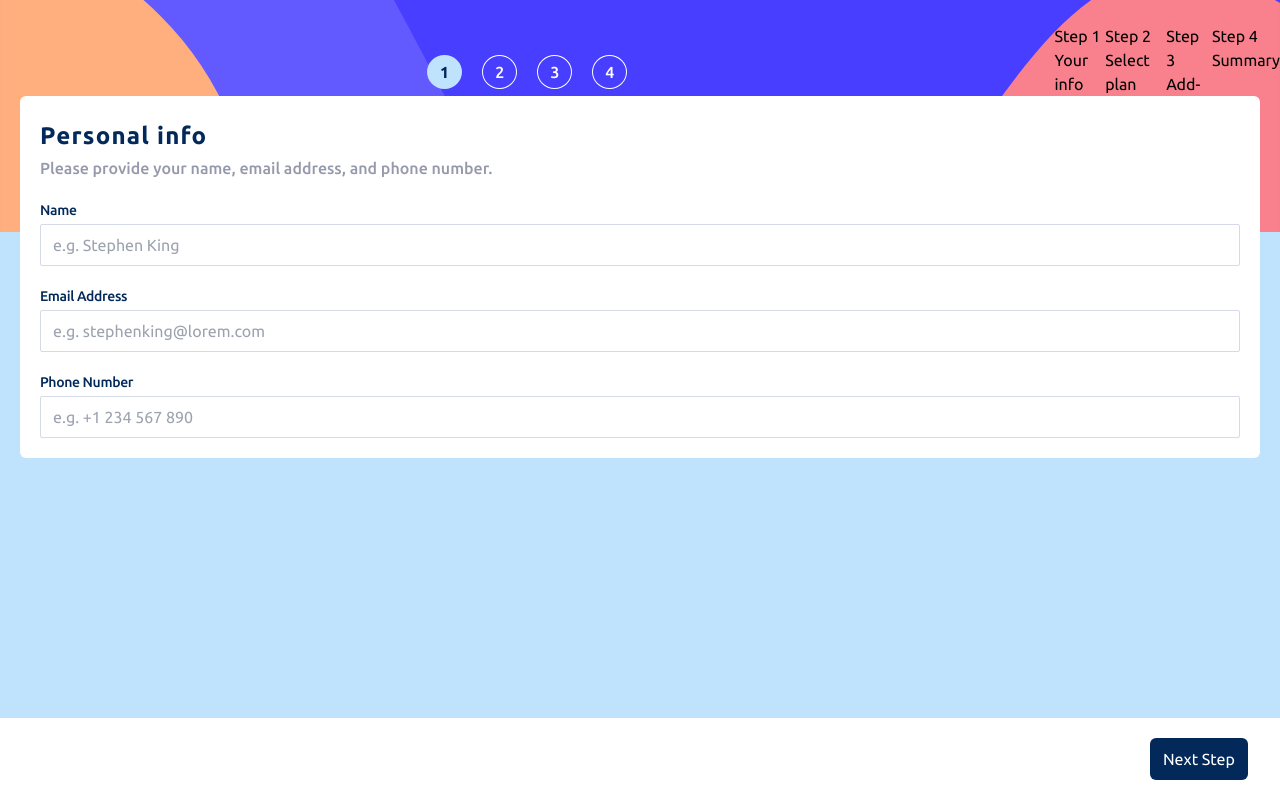
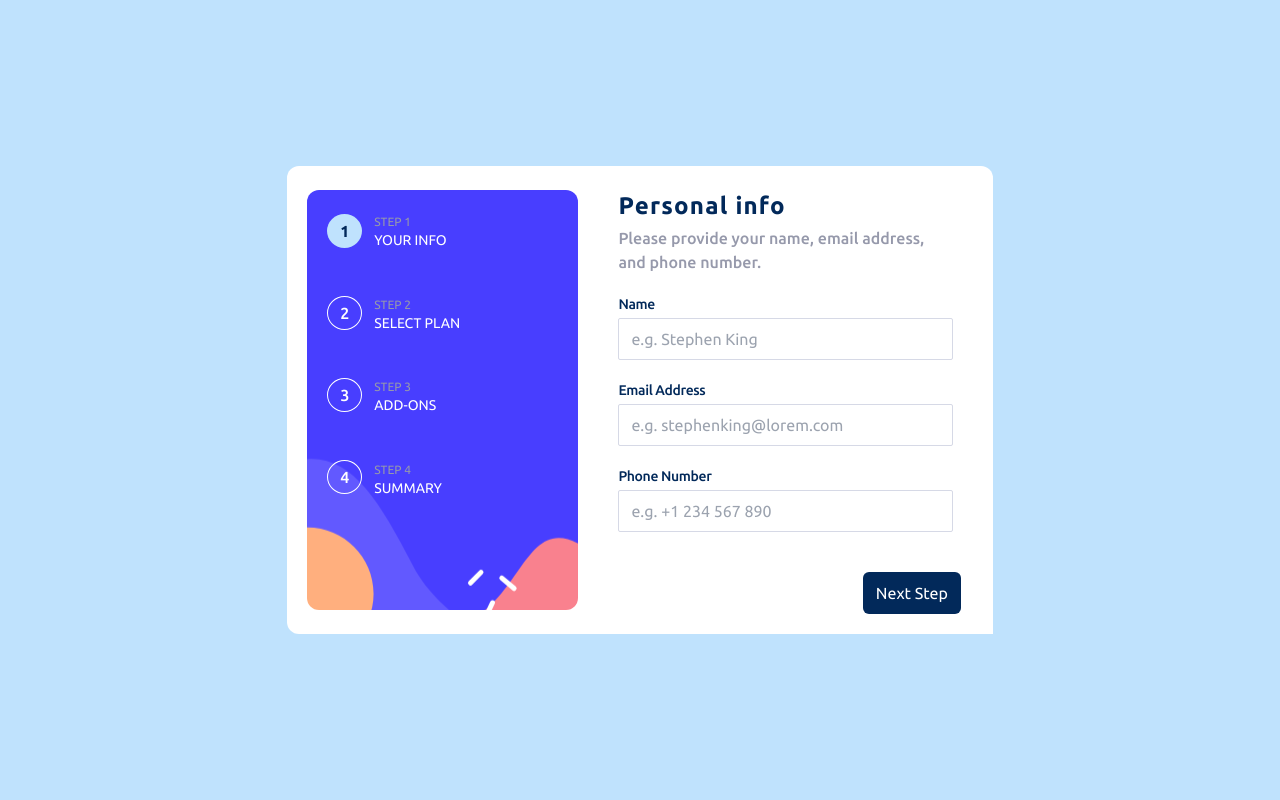
Before and after one commit to Aik-202/aik-multi-step-form, a React (Vite) app in the folder multi-step_form/: page / in a window 1280 px wide. Built offline with nearby package versions, Linux system fonts and the light colour scheme.

Commit message:
I made the personal info page responsive for all screen sizes, will work on 540 and 280 for perfection tho

```diff
--- a/multi-step_form/index.html
+++ b/multi-step_form/index.html
@@ -8,7 +8,8 @@
     <title>Assurance Ikogwe | Multi-step form</title>
   </head>
   <body>
-    <main id="root" class="h-screen bg-light-blue">
+    <main id="root" class="h-screen bg-light-blue sm:flex sm:flex-wrap sm:justify-center
+    sm:items-center sm:content-center sm:px-10">
       <div class="attribution">
         Challenge by <a href="https://www.frontendmentor.io?ref=challenge" target="_blank">Frontend Mentor</a>.
         Coded by<a href="https://github.com/Aik-202/aik-ecommerce-product-page.git">Assurance Ikogwe</a>.
--- a/multi-step_form/src/Components/Form/PersonalInfo.jsx
+++ b/multi-step_form/src/Components/Form/PersonalInfo.jsx
@@ -4,7 +4,8 @@ import { FormHeaders } from '../'
 export default function PersonalInfo() {
   return (
     <section>
-      <div className='bg-white flex flex-col space-y-5 justify-center content-center px-5 absolute h-max top-24 right-0 left-0 py-5 mx-5 rounded-md'>
+      <div className='bg-white flex flex-col space-y-5 justify-center content-center px-5
+      absolute h-max top-24 right-0 left-0 py-5 mx-5 rounded-md sm:static'>
         <FormHeaders personal={true} plans={false} addons={false} finished={false}/>
         <div className='flex flex-col space-y-1'>
           <label htmlFor="name" className='text-marine font-medium tracking-tight text-sm'>Name</label>
@@ -22,7 +23,8 @@ export default function PersonalInfo() {
           border-solid border-light-gray rounded-sm py-2 px-3' />
         </div>
       </div>
-      <div className='flex flex-wrap items-end content-end justify-end bg-white py-5 pr-8 absolute bottom-0 right-0 left-0'>
+      <div className='flex flex-wrap items-end content-end justify-end bg-white
+      py-5 pr-8 absolute bottom-0 right-0 left-0 sm:static'>
         <button className='border-[1px] border-solid border-transparent rounded-md px-3 py-2 text-white
         bg-marine'>Next Step</button>
       </div>
--- a/multi-step_form/src/Components/Navigation/NavBar.jsx
+++ b/multi-step_form/src/Components/Navigation/NavBar.jsx
@@ -3,7 +3,8 @@ import { NavItems, NavList } from '../'
 
 export default function NavBar(props) {
   return (
-   <nav className='flex bg-mobile bg-cover bg-no-repeat bg-[100%] pt-6 pb-28'>
+   <nav className='flex bg-mobile sm:bg-desktop bg-cover bg-no-repeat bg-[100%] pt-6 pb-28 sm:w-[50%]
+   sm:flex-row sm:space-x-3 sm:pl-5 sm:rounded-xl'>
         <NavList personal={props.personal} plans={props.plans} addons={props.addons} finished={props.finished}/>
         <NavItems />
    </nav>
--- a/multi-step_form/src/Components/Navigation/NavItems.jsx
+++ b/multi-step_form/src/Components/Navigation/NavItems.jsx
@@ -3,10 +3,11 @@ import { nav } from '../../Data/demo'
 
 export default function NavItems() {
   return (
-    <div className='hidden lg:flex'>
+    <div className='hidden sm:flex sm:flex-col sm:space-y-[2.9rem] sm:justify-start sm:items-start
+    sm:content-start'>
       {nav.map((items) => { return <div key={items.list}>
-          <h2>{items.item.step}</h2>
-          <h2>{items.item.text}</h2>
+          <h2 className='uppercase text-cool text-xs'>{items.item.step}</h2>
+          <h2 className='uppercase text-white text-sm'>{items.item.text}</h2>
         </div>
       })}
     </div>
--- a/multi-step_form/src/Components/Navigation/NavList.jsx
+++ b/multi-step_form/src/Components/Navigation/NavList.jsx
@@ -20,7 +20,9 @@ export default function NavList(props) {
     }
   }
   return (
-    <ul className='flex flex-row justify-center flex-wrap items-center content-center w-full space-x-5'>
+    <ul className='flex flex-row justify-center flex-wrap items-center content-center
+    w-full space-x-5 sm:space-x-0 sm:flex-col sm:justify-start sm:items-start
+    sm:content-start sm:space-y-12 sm:w-max'>
       {nav.map((item) => {return <li key={item.list} id={item.list} className={`
       ${props.personal && item.list == '1' ? 'bg-light-blue border-transparent text-marine font-semibold':
       props.plans && item.list == '2' ? 'bg-light-blue border-transparent text-marine font-semibold':
--- a/multi-step_form/src/Pages/Personal.jsx
+++ b/multi-step_form/src/Pages/Personal.jsx
@@ -3,7 +3,8 @@ import { PersonalInfo, NavBar } from '../Components'
 
 export default function Personal() {
   return (
-    <section className='bg-light-blue relative h-full'>
+    <section className='bg-light-blue relative h-full sm:flex sm:flex-row sm:bg-white
+    sm:justify-center sm:items-center sm:content-center sm:pl-5 sm:h-max sm:rounded-xl'>
         <NavBar personal={true} />
         <PersonalInfo />
     </section>
```
